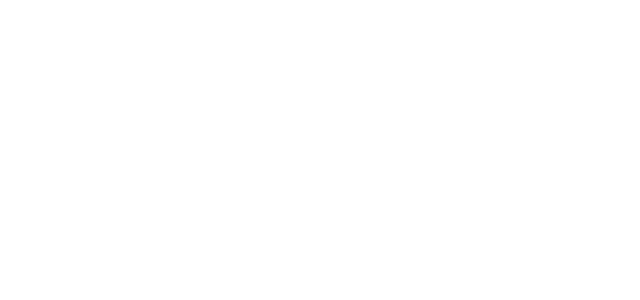
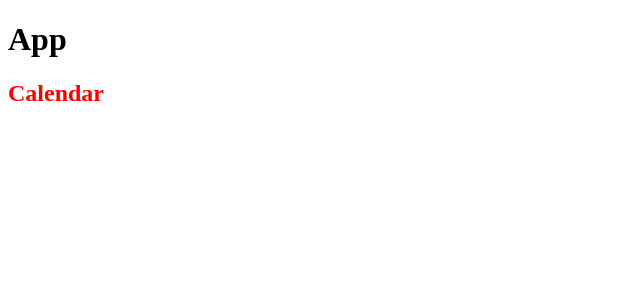
Before and after one commit to yk-a111y/react-comp, a React (Create React App) app: page / in a window 1280 px wide. Shown: the top 300 px of the page, without its empty margins (0-640 px from the left). Built offline with nearby package versions, Linux system fonts and the light colour scheme.

Commit message:
feat: less

```diff
--- a/craco.config.js
+++ b/craco.config.js
@@ -1,3 +1,6 @@
+const CracoLessPlugin = require("craco-less");
+const { loaderByName } = require("@craco/craco");
+
 const path = require('path');
 
 module.exports = {
@@ -5,5 +8,23 @@
     alias: {
       '@': path.join(__dirname, 'src')
     }
-  }
+  },
+  plugins: [
+    {
+      plugin: CracoLessPlugin,
+      options: {
+        modifyLessModuleRule(lessModuleRule, context) {
+          lessModuleRule.test = /.module.less$/;
+
+          const cssLoader = lessModuleRule.use.find(loaderByName("css-loader"));
+
+          cssLoader.options.modules = {
+            localIdentName: "[local]_[hash:base64:5]",
+          };
+
+          return lessModuleRule
+        }
+      }
+    }
+  ]
 }
--- a/package.json
+++ b/package.json
@@ -10,6 +10,7 @@
     "@types/node": "^16.18.104",
     "@types/react": "^18.3.3",
     "@types/react-dom": "^18.3.0",
+    "craco-less": "^3.0.1",
     "react": "^18.3.1",
     "react-dom": "^18.3.1",
     "react-scripts": "5.0.1",
@@ -50,6 +51,8 @@
     "eslint-plugin-prettier": "^5.2.1",
     "eslint-plugin-react": "^7.35.0",
     "globals": "^15.8.0",
+    "less": "^4.2.0",
+    "less-loader": "^12.2.0",
     "prettier": "^3.3.3",
     "typescript-eslint": "^8.0.0"
   }
--- a/src/App.tsx
+++ b/src/App.tsx
@@ -1,7 +1,13 @@
 import React from "react";
+import Calendar from "./components/calendar-mini/index";
 
 function App() {
-  return <div className="App"></div>;
+  return (
+    <div className="App">
+      <h1>App</h1>
+      <Calendar />
+    </div>
+  );
 }
 
 export default App;
--- /dev/null
+++ b/src/components/calendar-mini/index.less
@@ -0,0 +1,3 @@
+.calendar {
+ color: red;
+}
--- a/src/components/calendar-mini/index.tsx
+++ b/src/components/calendar-mini/index.tsx
@@ -1,5 +1,5 @@
 import React from "react";
-import "./index.css";
+import "./index.less";
 
 function Calendar() {
   return (
```
Also changed, not shown: src/components/calendar-mini/index.css (deleted), 1 other file (tests, documents, lock files or other folders).
